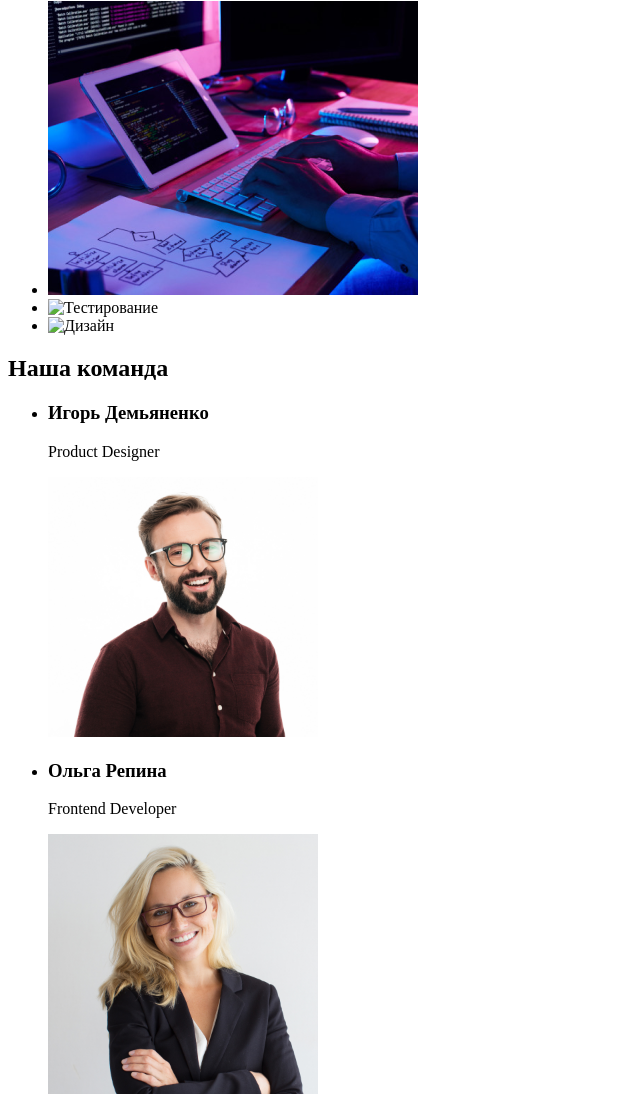
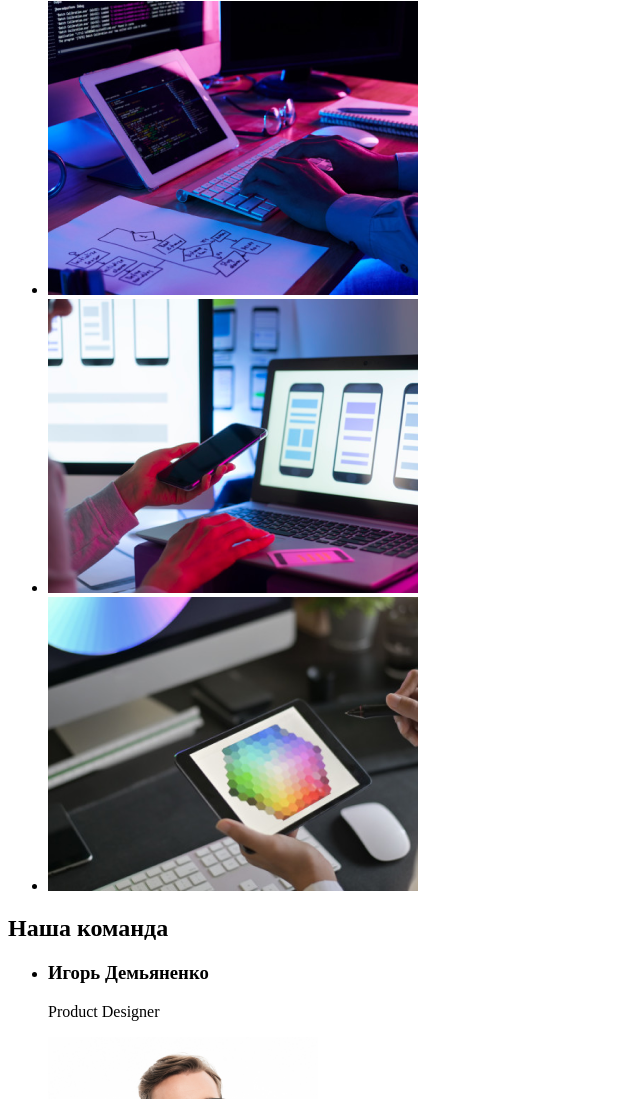
Before and after one commit to YaroslavKulyk/goit-markup-hw-01, a plain HTML site: page index.html in a window 1280 px wide. Shown: the part 659-1758 px from the top of the page, without its empty margins (0-640 px from the left). Drawn offline with Linux system fonts and the light colour scheme.

Commit message:
Испарвил ошибки в путях изображений

```diff
--- a/index.html
+++ b/index.html
@@ -71,9 +71,9 @@
             <img src="./images/img-1.png" alt="Написание кода" width="370" />
           </li>
           <li>
-            <img src="./imgages/img-2.png" alt="Тестирование" width="370" />
+            <img src="./images/img-2.png" alt="Тестирование" width="370" />
           </li>
-          <li><img src="./imgages/img-3.png" alt="Дизайн" width="370" /></li>
+          <li><img src="./images/img-3.png" alt="Дизайн" width="370" /></li>
         </ul>
       </section>
       <!-- Наша команда -->
```
